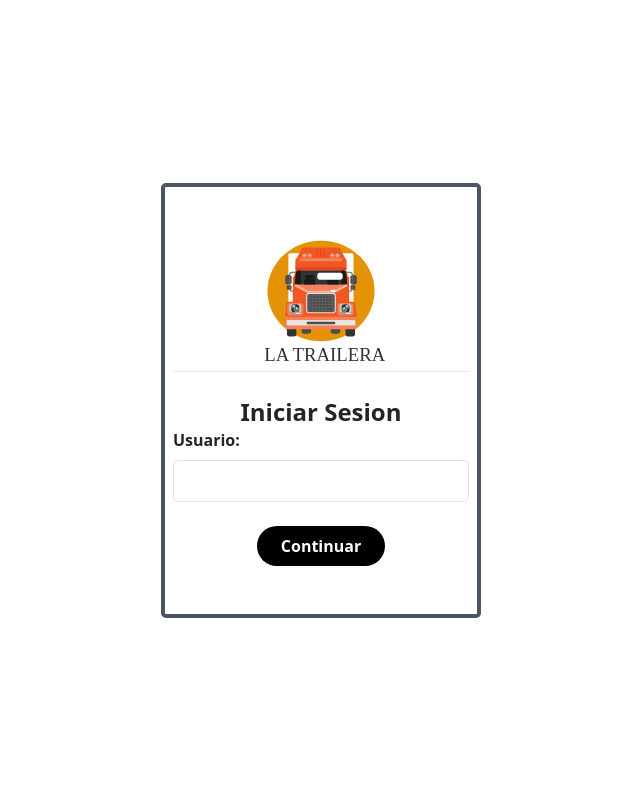
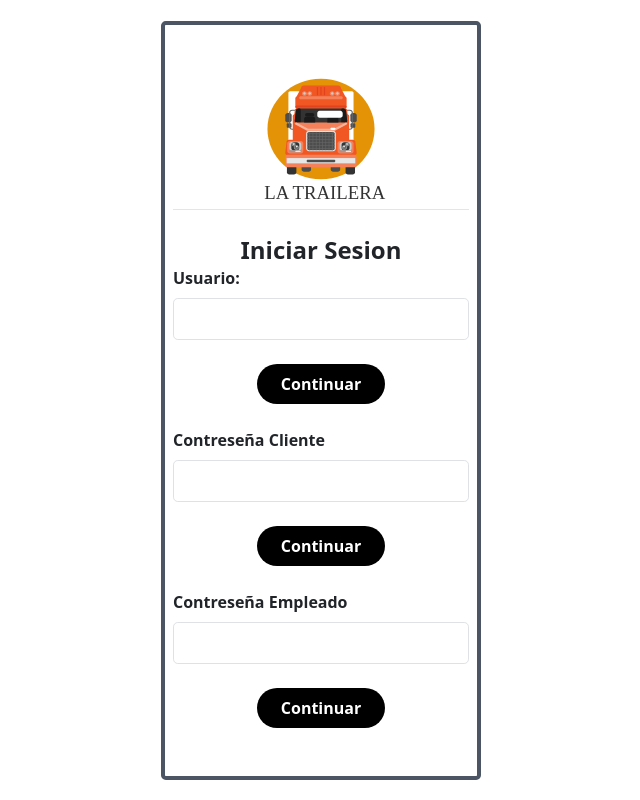
Before and after one commit to luisbodev/ProjectPHP-LaTrailera, a PHP site: page /views/loginCli.php in a window 1280 px wide. Shown: the whole page, without its empty margins (319-959 px from the left). Run offline with PHP 8.4, Linux system fonts and the light colour scheme.

Commit message:
prueba login

```diff
--- a/views/loginCli.php
+++ b/views/loginCli.php
@@ -34,14 +34,14 @@
                                 <input type="submit" name="btnUsuario" value="Continuar" class="bg-black hover:bg-blue-700 text-white font-bold py-2 px-4 my-4 rounded-full">
                             </div>
                         </div>
-                            <div id="contraClie" style="display: none">
+                            <div id="contraClie" style="display: block">
                                 <label for="passwordCli" class="font-bold text-1xl">Contreseña Cliente</label> <br>
                                 <input type="password" name="passwordCli" class="bg-white focus:outline-none focus:shadow-outline border border-gray-600 rounded-lg py-2 px-4 block w-full appearance-none leading-normal">
                                 <div class="flex justify-center">
                                     <input type="submit" name="btnValidarCliente" value="Continuar" class="bg-black hover:bg-blue-700 text-white font-bold py-2 px-4 my-4 rounded-full">
                                 </div>
                             </div>
-                            <div style="display: none">
+                            <div style="display: block">
                                 <label for="passwordEmp" class="font-bold text-1xl">Contreseña Empleado</label> <br>
                                 <input type="password" name="passwordEmp" class="bg-white focus:outline-none focus:shadow-outline border border-gray-600 rounded-lg py-2 px-4 block w-full appearance-none leading-normal">
                                 <div class="flex justify-center">
```
